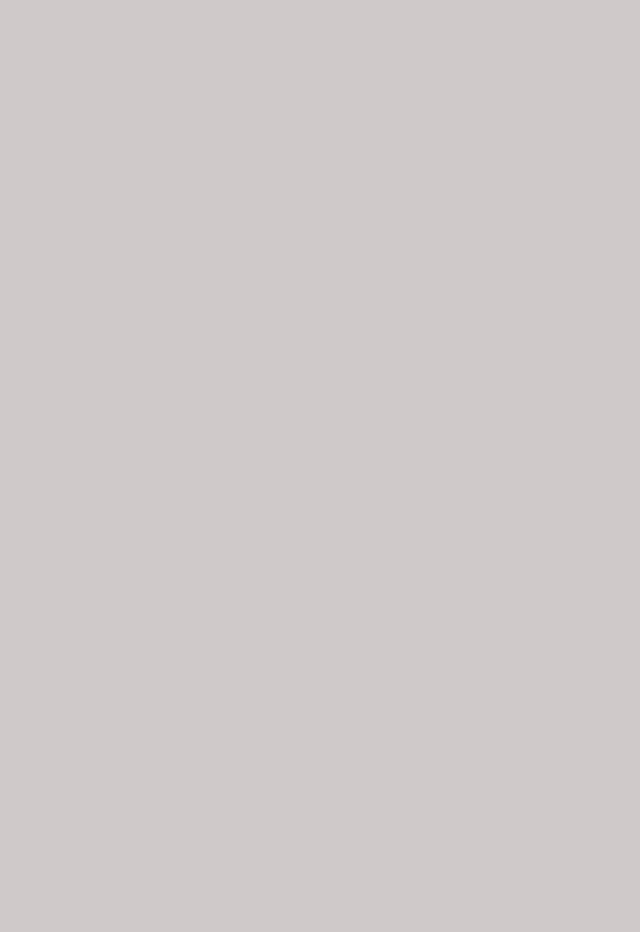
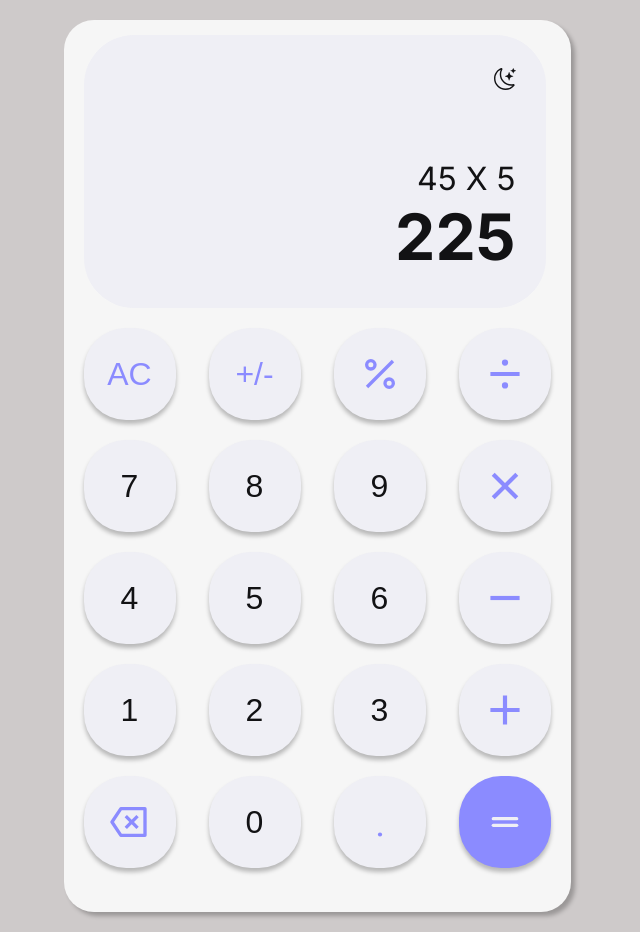
Before and after one commit to Olgaluiisa/Calculator, a React (Vite) app: page / in a window 1280 px wide. Shown: the whole page, without its empty margins (323-963 px from the left). Before the commit the page ends 800 px from the top, so only its background shows below. Built offline with nearby package versions, Linux system fonts and the light colour scheme.

Commit message:
feat: add component-calculator all styles completed

```diff
--- a/index.html
+++ b/index.html
@@ -4,6 +4,9 @@
     <meta charset="UTF-8" />
     <link rel="icon" type="image/svg+xml" href="/vite.svg" />
     <meta name="viewport" content="width=device-width, initial-scale=1.0" />
+    <link rel="preconnect" href="https://fonts.googleapis.com">
+   <link rel="preconnect" href="https://fonts.gstatic.com" crossorigin>
+   <link href="https://fonts.googleapis.com/css2?family=Inter:wght@400;600;700&display=swap" rel="stylesheet">
     <title>Calculator</title>
   </head>
   <body>
--- a/src/App.jsx
+++ b/src/App.jsx
@@ -3,14 +3,15 @@ import { GlobalStyle } from './styles/styleGlobal'
 import { ThemeProvider } from 'styled-components'
 import {lightTheme, darkTheme} from "./styles/theme"
 import { useTheme } from './Provider/themeProv'
+import { Calculator } from './Components/Calculator/Calculator'
 export const App = () => {
-  const {theme,themeToggler} = useTheme()
+  const {theme} = useTheme()
 
   return (
     <div >
       <ThemeProvider theme={theme === "light" ? lightTheme : darkTheme}>
       <GlobalStyle/>
-
+      <Calculator/>
       </ThemeProvider>
     </div>
   )
--- a/src/Components/Button/Button.jsx
+++ b/src/Components/Button/Button.jsx
@@ -1,6 +1,6 @@
 import { Container } from "./style"
 
-export const Button = ({children, ...rest}) => {
+export const Button = ({children,...rest}) => {
   return (
     <Container {...rest}>{children}</Container>
   )
--- /dev/null
+++ b/src/Components/Button/style.js
@@ -0,0 +1,16 @@
+import styled from "styled-components";
+
+export const Container = styled.button`
+width: 92px;
+height: 92px;
+display: flex;
+justify-content: center;
+align-items: center;
+border: none;
+border-radius: 42px;
+box-shadow: 0 4px 4px rgba(0,0,0,0.25) ;
+cursor: pointer;
+font-size: 2rem;
+background-color: ${props => props.roxo ? "#8B8BFF" : props.branco ? "#EFEFF5" : "#EFEFF5"};
+color:${props => props.roxo ? "#EFEFF5" : props.branco ? "#8B8BFF" : props.roxoNumber ? "#8B8BFF": "#121214"} ;
+`
--- /dev/null
+++ b/src/Components/Calculator/Calculator.jsx
@@ -0,0 +1,53 @@
+import { useTheme } from "../../Provider/themeProv"
+import { Button } from "../Button/Button"
+import { ButtonsContainer, Container, ContainerScreen } from "./style"
+import {RiDivideLine, RiPercentLine,RiAddLine, RiCloseLine,RiDeleteBack2Line,RiSubtractLine} from "react-icons/ri"
+import {TbEqual,TbWifi0} from "react-icons/tb"
+import {BsBrightnessLow, BsMoonStars} from "react-icons/bs"
+
+export const Calculator = () => {
+  const {theme,themeToggler} = useTheme()
+  return (
+    <Container>
+      {theme === "dark" ?<ContainerScreen dark>
+        <div onClick={themeToggler}>
+          <p><BsBrightnessLow size={"32px"}/></p>
+        </div>
+        <div>
+          <span>45 X 5</span>
+          <h2>225</h2>
+        </div>
+      </ContainerScreen> : <ContainerScreen screenColor>
+      <div onClick={themeToggler}>
+        <p><BsMoonStars size={"22px"}/></p>
+        </div>
+        <div>
+          <span>45 X 5</span>
+          <h2>225</h2>
+        </div>
+        </ContainerScreen>}
+      <ButtonsContainer>
+      {theme === "dark" ? <Button roxo>AC</Button> : <Button branco>AC</Button>}
+      {theme === "dark" ? <Button roxo>+/-</Button> : <Button branco>+/-</Button>}
+      {theme === "dark" ? <Button roxo><RiPercentLine size={"40px"}/></Button> : <Button branco><RiPercentLine size={"40px"}/></Button>}
+      {theme === "dark" ?  <Button roxo><RiDivideLine size={"50px"} /></Button> :  <Button branco><RiDivideLine size={"50px"}/></Button>}
+      {theme === "dark" ?  <Button roxoNumber>7</Button> :  <Button>7</Button>}
+      {theme === "dark" ?  <Button roxoNumber>8</Button> :  <Button>8</Button>}
+      {theme === "dark" ?  <Button roxoNumber>9</Button> :  <Button>9</Button>}
+      {theme === "dark" ?  <Button roxo><RiCloseLine size={"50px"}/></Button> :  <Button branco><RiCloseLine size={"50px"}/></Button>}
+      {theme === "dark" ?  <Button roxoNumber>4</Button> :  <Button>4</Button>}
+      {theme === "dark" ?  <Button roxoNumber>5</Button> :  <Button>5</Button>}
+      {theme === "dark" ?  <Button roxoNumber>6</Button> :  <Button>6</Button>}
+      {theme === "dark" ?  <Button roxo><RiSubtractLine size={"50px"}/></Button> :  <Button branco><RiSubtractLine size={"50px"}/></Button>}
+      {theme === "dark" ?  <Button roxoNumber>1</Button> :  <Button>1</Button>}
+      {theme === "dark" ?  <Button roxoNumber>2</Button> :  <Button>2</Button>}
+      {theme === "dark" ?  <Button roxoNumber>3</Button> :  <Button>3</Button>}
+      {theme === "dark" ?  <Button roxo><RiAddLine size={"50px"}/></Button> :  <Button branco><RiAddLine size={"50px"}/></Button>}
+      {theme === "dark" ?  <Button roxo><RiDeleteBack2Line size={"40px"}/></Button> : <Button branco><RiDeleteBack2Line size={"40px"}/></Button>}
+      {theme === "dark" ?  <Button roxoNumber>0</Button> : <Button>0</Button>}
+      {theme === "dark" ?  <Button roxo><TbWifi0 size={"50px"}/></Button> : <Button branco><TbWifi0 size={"50px"}/></Button>}
+      {theme === "dark" ?  <Button roxoNumber ><TbEqual size={"40px"}/></Button> : <Button roxo><TbEqual size={"40px"}/></Button>}
+      </ButtonsContainer>
+    </Container>
+  )
+}
--- /dev/null
+++ b/src/Components/Calculator/style.js
@@ -0,0 +1,48 @@
+import styled from "styled-components";
+
+export const Container = styled.section`
+width: 507px;
+height: 892px;
+margin: 20px auto;
+padding: 15px 20px;
+border-radius: 30px;
+box-shadow: 4px 4px 4px rgba(0,0,0,0.25);
+background-color: ${props => props.theme.calculatorBackground};
+`
+export const ContainerScreen = styled.div`
+width: 462px;
+height: 273px;
+display: flex;
+flex-direction: column;
+text-align: right;
+justify-content: space-around;
+margin-bottom: 20px;
+border-radius: 50px;
+border: ${props => props.dark ? "2px solid #000" : null};
+background-color: ${props => props.theme.screenBackground};
+color:${props => props.screenColor ? "#121214" : "#EFEFF5"} ;
+
+
+div{
+  padding-right: 30px;
+}
+p{
+  cursor: pointer;
+}
+span{
+  font-size: 32px;
+}
+h2{
+  font-size: 64px;
+}
+`
+export const ButtonsContainer = styled.div`
+display: grid;
+grid-template-columns: repeat(4, 115px);
+gap: 20px 10px;
+border-radius: 50px;
+
+svg{
+  font-weight: 100;
+}
+`
--- a/src/styles/styleGlobal.js
+++ b/src/styles/styleGlobal.js
@@ -7,6 +7,8 @@ export const GlobalStyle = createGlobalStyle`
 }
 body{
   background-color: ${props => props.theme.body};
+  font-family: 'Inter', sans-serif;
+  color: #121214;
 }
 
 `
```
Also changed, not shown: src/Components/Button/style.jsx (deleted, +0 -37 lines).
